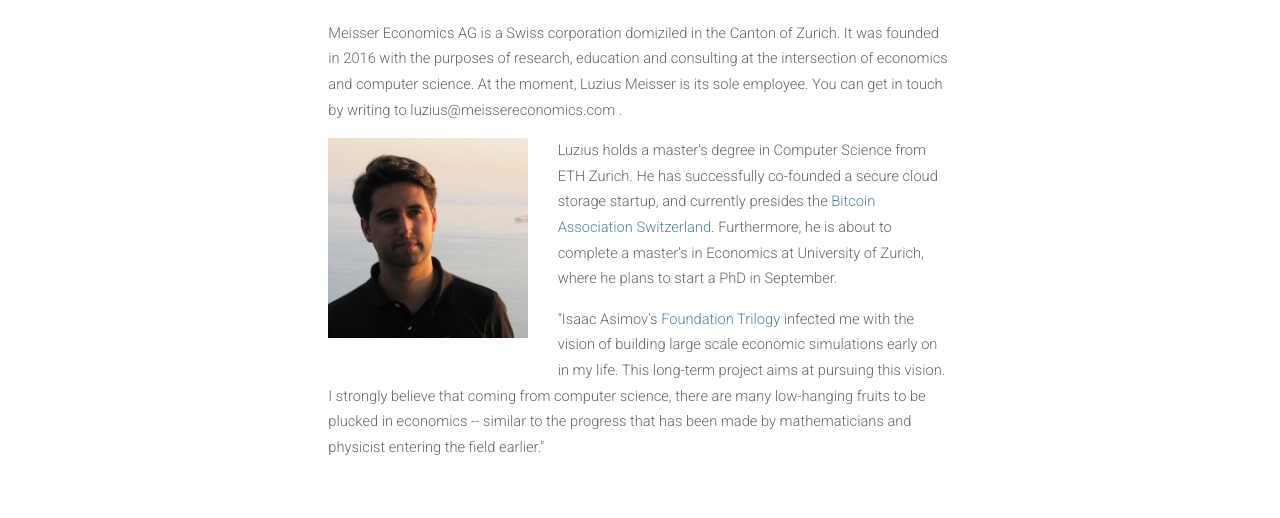
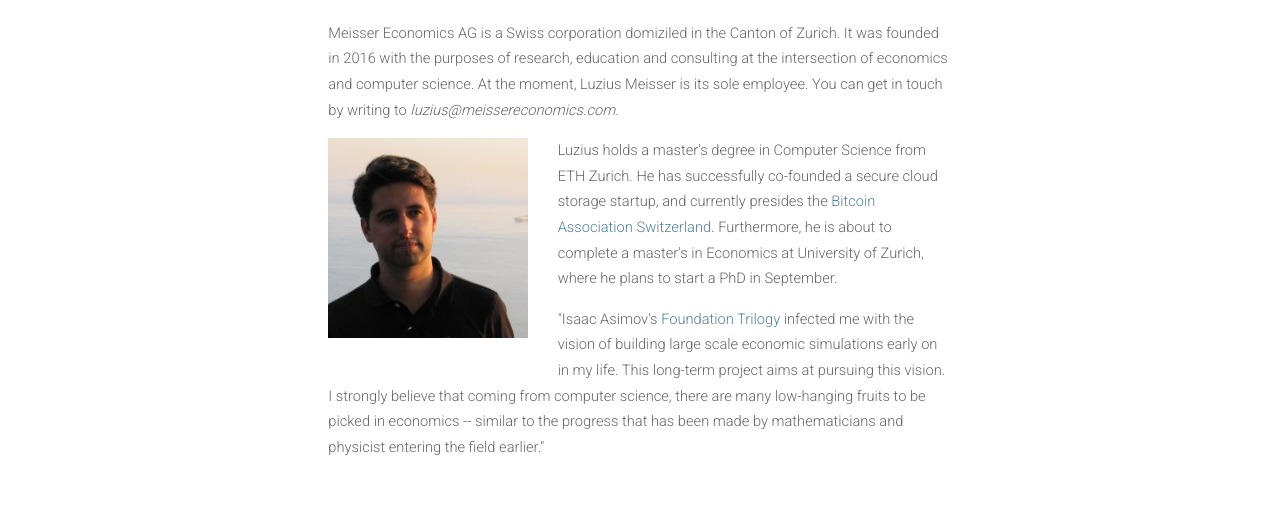
Before and after one commit to meisserecon/www, a Jekyll site: the page built from about.md, in a window 1280 px wide. Shown: the part 507-1025 px from the top of the page. Built offline with Jekyll 4.4.1, drawn with Linux system fonts in a browser that asks for light colours; nearby versions of some CDN libraries.

Commit message:
Update about.md

```diff
--- a/about.md
+++ b/about.md
@@ -3,8 +3,8 @@
 title: About
 permalink: /about/
 ---
-<p>Meisser Economics AG is a Swiss corporation domiziled in the Canton of Zurich. It was founded in 2016 with the purposes of research, education and consulting at the intersection of economics and computer science. At the moment, Luzius Meisser is its sole employee. You can get in touch by writing to luzius@meissereconomics.com .</p>
+<p>Meisser Economics AG is a Swiss corporation domiziled in the Canton of Zurich. It was founded in 2016 with the purposes of research, education and consulting at the intersection of economics and computer science. At the moment, Luzius Meisser is its sole employee. You can get in touch by writing to <em>luzius@meissereconomics.com</em>.</p>
 
 <p><img src="/assets/images/luzius.jpg" alt="" class="image left"> Luzius holds a master's degree in Computer Science from ETH Zurich. He has successfully co-founded a secure cloud storage startup, and currently presides the <a href="http://bitcoinassociation.ch/">Bitcoin Association Switzerland</a>. Furthermore, he is about to complete a master's in Economics at University of Zurich, where he plans to start a PhD in September.</p>
 
-<p>"Isaac Asimov's <a href="https://en.wikipedia.org/wiki/Foundation_series">Foundation Trilogy</a> infected me with the vision of building large scale economic simulations early on in my life. This long-term project aims at pursuing this vision. I strongly believe that coming from computer science, there are many low-hanging fruits to be plucked in economics -- similar to the progress that has been made by mathematicians and physicist entering the field earlier."</p>
+<p>"Isaac Asimov's <a href="https://en.wikipedia.org/wiki/Foundation_series">Foundation Trilogy</a> infected me with the vision of building large scale economic simulations early on in my life. This long-term project aims at pursuing this vision. I strongly believe that coming from computer science, there are many low-hanging fruits to be picked in economics -- similar to the progress that has been made by mathematicians and physicist entering the field earlier."</p>
```
